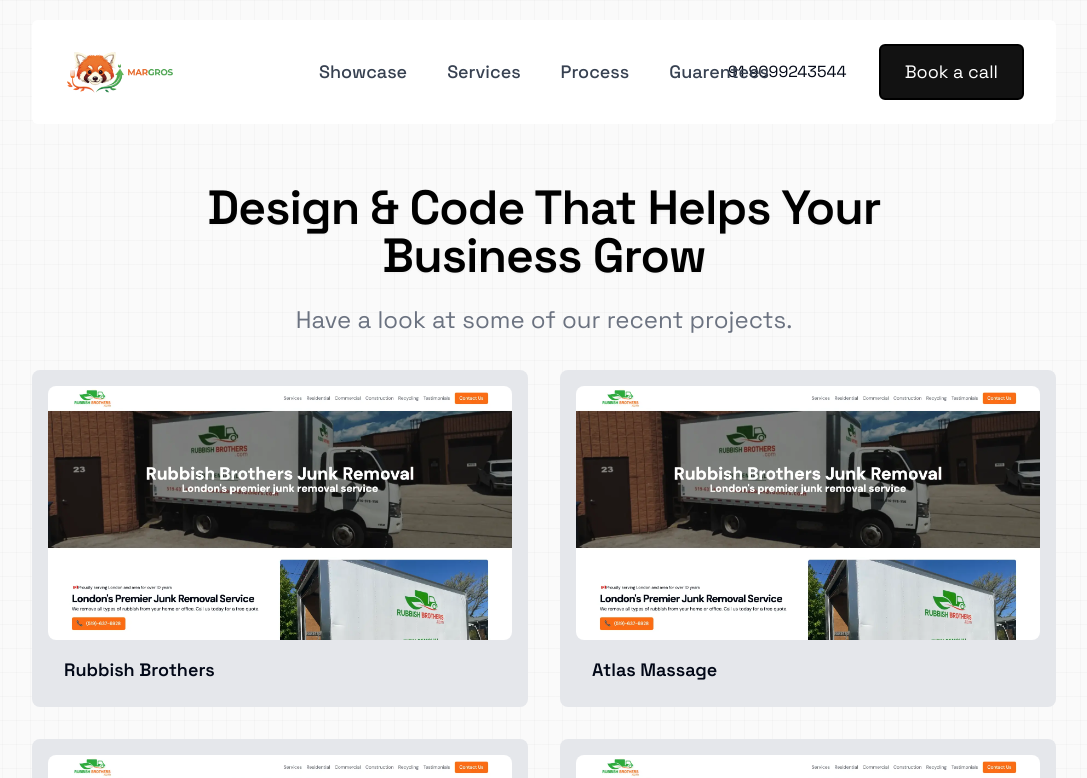
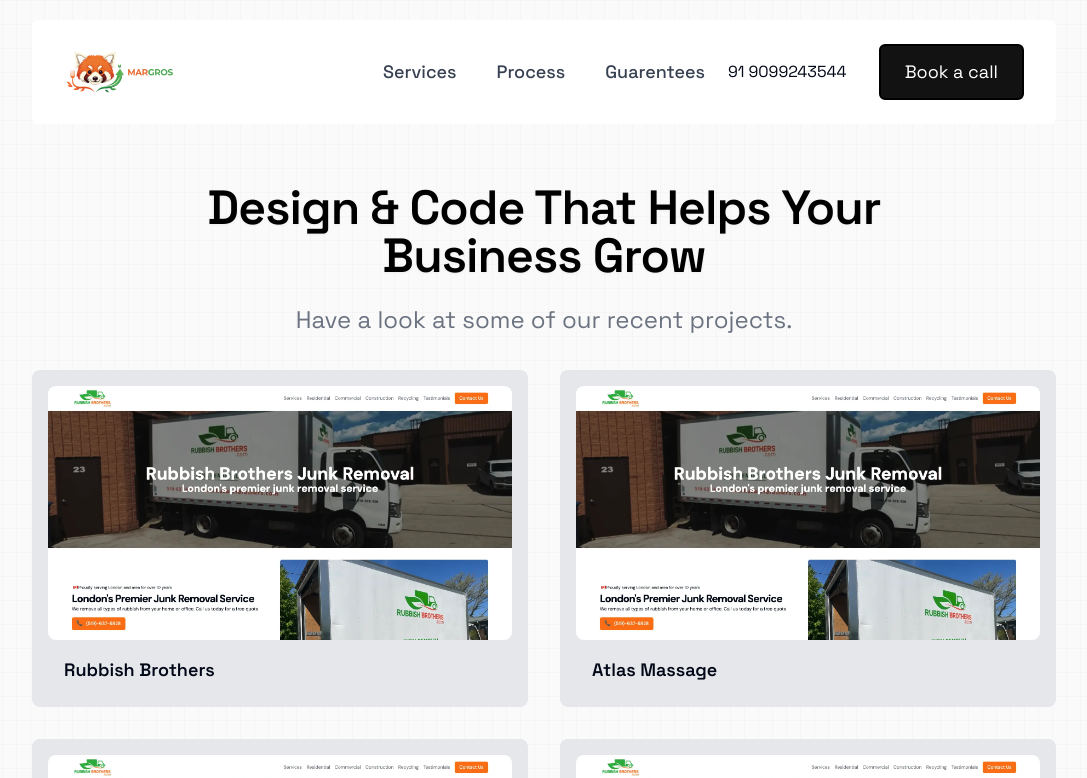
Before and after one commit to Margroms/portfolio, a Next.js app: page /showcase in a window 1280 px wide. Shown: the top 778 px of the page, without its empty margins (96-1183 px from the left). Built offline with nearby package versions, Linux system fonts and the light colour scheme.

Commit message:
update 0.3

```diff
--- a/app/meeting/calendly.tsx
+++ b/app/meeting/calendly.tsx
@@ -9,7 +9,7 @@
     <div className="w-full ">
       <InlineWidget
       styles={{ height: "1000px" }}
-      url="https://calendly.com/Margrossoftware/meeting" />
+      url="https://calendly.com/margrosmarketing/30min" />
     </div> );
 }
 
--- a/components/showcase-navbar.tsx
+++ b/components/showcase-navbar.tsx
@@ -42,14 +42,14 @@
 
       <div className="absolute right-1/2 translate-x-1/2 transform">
         <div className="hidden md:flex gap-x-10 2xl:gap-x-10 items-center text-gray-700 font-medium text-lg ">
-          <Link
+          {/* <Link
             href="/showcase"
             className="
           hover:text-blue-500
           "
           >
             Showcase
-          </Link>
+          </Link> */}
              <Link href="/" className="hover:text-blue-500">
             Services
           </Link>
```
